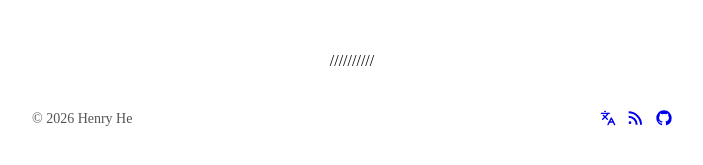
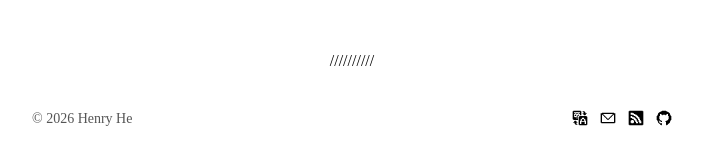
Before and after one commit to Sayhi-bzb/blog, a Jekyll site: the page built from index.md, in a window 1280 px wide. Shown: the part 487-652 px from the top of the page, without its empty margins (288-991 px from the left). Built offline with Jekyll 4.4.1, drawn with Linux system fonts in a browser that asks for light colours; some web fonts are replaced.

Commit message:
feat: update site footer with new icons and improve accessibility

```diff
--- a/_includes/language_switch.html
+++ b/_includes/language_switch.html
@@ -23,12 +23,5 @@
 
 {%- assign i18n = site.data.i18n[current_lang] | default: site.data.i18n.en -%}
 <a class="site-footer__icon-link" href="{{ target_url }}" hreflang="{{ target_lang }}" lang="{{ target_lang }}" aria-label="{{ i18n.language_aria }}" title="{{ i18n.language_label }}" data-lang-choice="{{ target_lang }}">
-  <svg class="site-footer__icon site-footer__icon--stroke" viewBox="0 0 24 24" fill="none" stroke="currentColor" stroke-width="2" stroke-linecap="round" stroke-linejoin="round" aria-hidden="true" focusable="false">
-    <path d="m5 8 6 6" />
-    <path d="m4 14 6-6 2-3" />
-    <path d="M2 5h12" />
-    <path d="M7 2h1" />
-    <path d="m22 22-5-10-5 10" />
-    <path d="M14 18h6" />
-  </svg>
+  <img class="site-footer__icon" src="{{ "/assets/icons/Translate.svg" | relative_url }}" alt="" aria-hidden="true" />
 </a>
--- a/_includes/site_footer.html
+++ b/_includes/site_footer.html
@@ -11,15 +11,14 @@
 
       <nav class="site-footer__links" aria-label="{{ i18n.footer | default: "Footer" }}">
         {%-include language_switch.html-%}
+        <a class="site-footer__icon-link" href="mailto:hi@h3nryh3.com" aria-label="Email" title="Email">
+          <img class="site-footer__icon" src="{{ "/assets/icons/Envelope.svg" | relative_url }}" alt="" aria-hidden="true" />
+        </a>
         <a class="site-footer__icon-link" href="{{ "/feed.xml" | relative_url }}" aria-label="RSS" title="RSS">
-          <svg class="site-footer__icon" viewBox="0 0 24 24" aria-hidden="true" focusable="false">
-            <path d="M5 19a2 2 0 1 1-4 0 2 2 0 0 1 4 0ZM1 8.5v3A10.5 10.5 0 0 1 11.5 22h3A13.5 13.5 0 0 0 1 8.5ZM1 2v3a17 17 0 0 1 17 17h3A20 20 0 0 0 1 2Z" />
-          </svg>
+          <img class="site-footer__icon" src="{{ "/assets/icons/RSS.svg" | relative_url }}" alt="" aria-hidden="true" />
         </a>
         <a class="site-footer__icon-link" href="https://github.com/Sayhi-bzb" aria-label="GitHub" title="GitHub">
-          <svg class="site-footer__icon" viewBox="0 0 24 24" aria-hidden="true" focusable="false">
-            <path d="M12 .5C5.65.5.5 5.65.5 12c0 5.08 3.29 9.39 7.86 10.91.58.11.79-.25.79-.56v-2.15c-3.2.7-3.88-1.36-3.88-1.36-.52-1.33-1.28-1.68-1.28-1.68-1.05-.72.08-.7.08-.7 1.16.08 1.77 1.19 1.77 1.19 1.03 1.76 2.7 1.25 3.36.96.1-.75.4-1.25.73-1.54-2.55-.29-5.24-1.28-5.24-5.68 0-1.25.45-2.28 1.19-3.08-.12-.29-.52-1.46.11-3.04 0 0 .97-.31 3.17 1.18.92-.26 1.9-.38 2.88-.39.98 0 1.96.13 2.88.39 2.2-1.49 3.17-1.18 3.17-1.18.63 1.58.23 2.75.11 3.04.74.8 1.19 1.83 1.19 3.08 0 4.42-2.69 5.39-5.25 5.67.41.36.78 1.06.78 2.13v3.16c0 .31.21.67.79.56A11.51 11.51 0 0 0 23.5 12C23.5 5.65 18.35.5 12 .5Z" />
-          </svg>
+          <img class="site-footer__icon" src="{{ "/assets/icons/Github.svg" | relative_url }}" alt="" aria-hidden="true" />
         </a>
       </nav>
     </div>
--- a/_sass/site.scss
+++ b/_sass/site.scss
@@ -4,7 +4,10 @@
   img {
     filter: invert(1);
 
-    &.ioda { filter: invert(0); }
+    &.ioda,
+    &.site-footer__icon {
+      filter: invert(0);
+    }
   }
   .emoji { filter: invert(1); }
   iframe {
@@ -401,9 +404,6 @@ img {
 .site-footer__icon {
   width: 1rem;
   height: 1rem;
-  fill: currentColor;
+  display: block;
+  margin: 0;
 }
-
-.site-footer__icon--stroke {
-  fill: none;
-}
```
Also changed, not shown: assets/icons/Envelope.svg (added), assets/icons/Github.svg (added), assets/icons/RSS.svg (added), assets/icons/Translate.svg (added).
